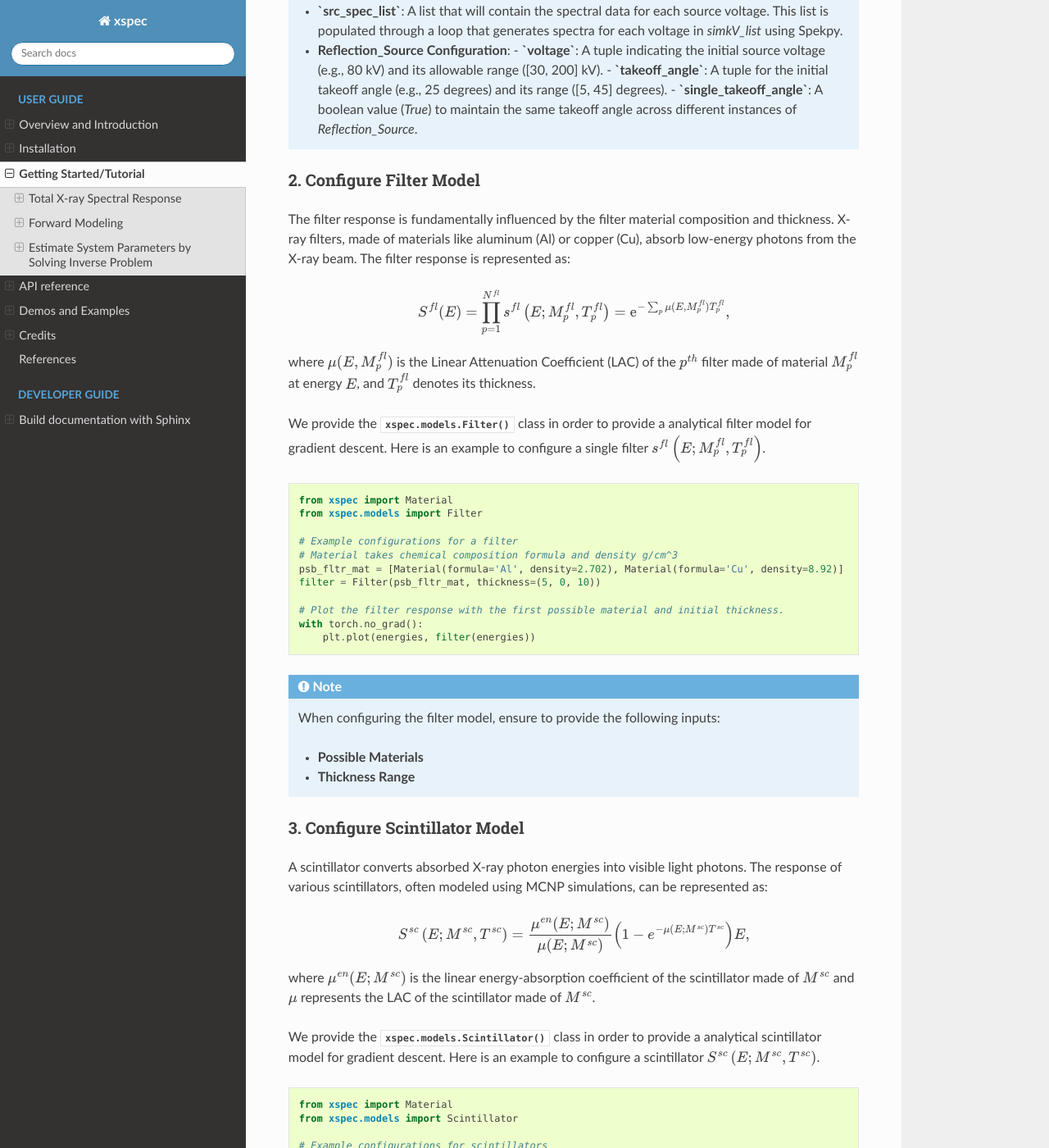
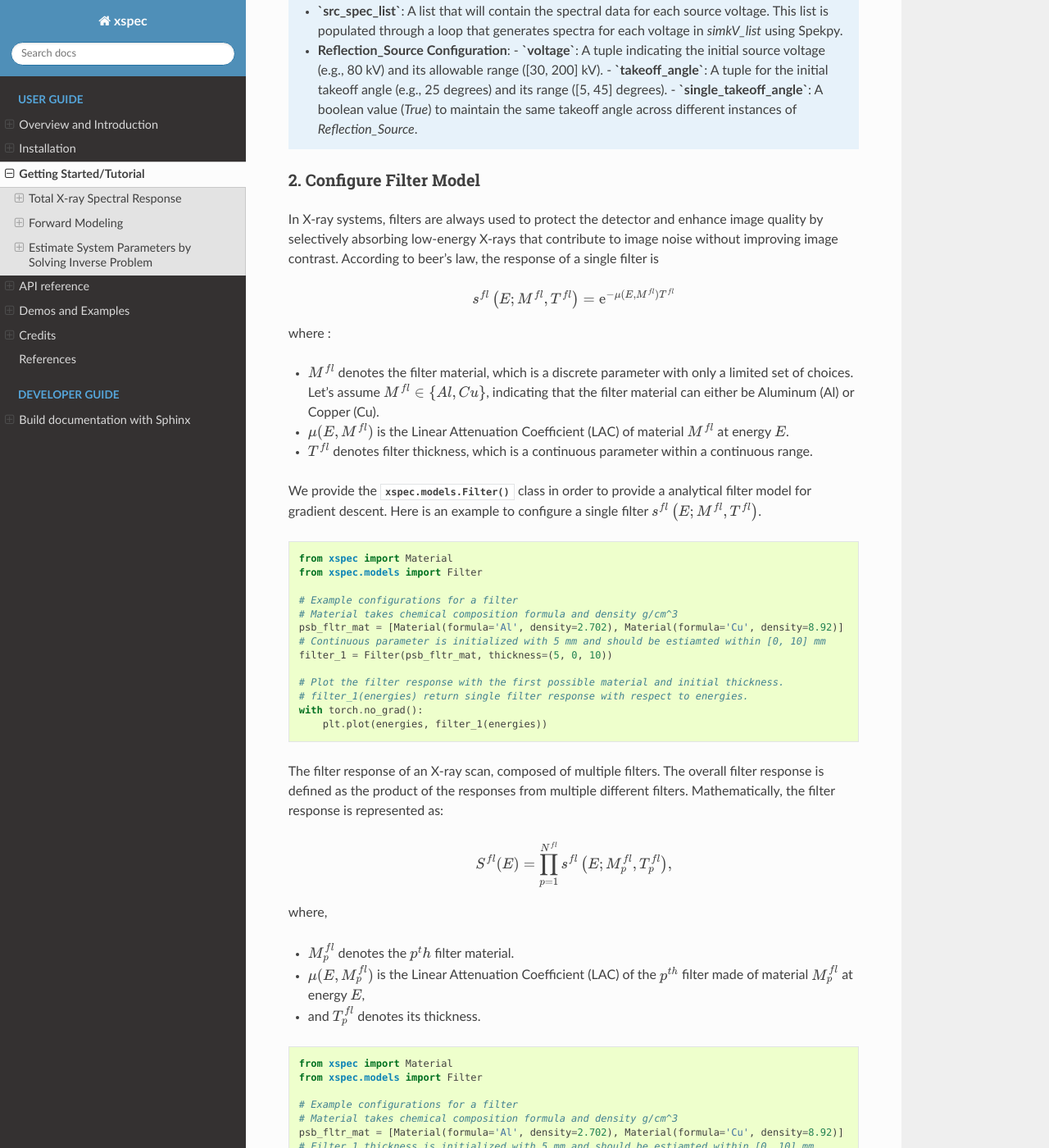
Before and after one commit to cabouman/xcal, a Sphinx documentation site: the page built from docs/source/tutorials.rst, in a window 1280 px wide and 1400 px high, scrolled down 3250 px. Shown: the whole window at 82% size. Built offline with Sphinx 7.4.7 and the Read the Docs theme 2.0.0, drawn with Linux system fonts in a browser that asks for light colours; some of the changed text lies outside the part shown.

Commit message:
Update tutorial

```diff
--- a/docs/source/tutorials.rst
+++ b/docs/source/tutorials.rst
@@ -120,16 +120,21 @@ Here is an example to configure the provided reflection source class. With the s
 
 2. Configure Filter Model
 -------------------------
-The filter response is fundamentally influenced by the filter material composition and thickness. X-ray filters, made of materials like aluminum (Al) or copper (Cu), absorb low-energy photons from the X-ray beam. The filter response is represented as:
+
+In X-ray systems, filters are always used to protect the detector and enhance image quality by selectively absorbing low-energy X-rays that contribute to image noise without improving image contrast.
+According to beer's law, the response of a single filter is
 
 .. math::
 
-   S^{fl}(E) = \prod_{p=1}^{N^{fl}} s^{fl}\left(E; M_p^{fl}, T_p^{fl}\right) = \mathrm{e}^{-\sum_p \mu(E, M_p^{fl}) T_p^{fl}},
+	s^{fl}\left(E; M^{fl}, T^{fl}\right) = \mathrm{e}^{-\mu(E, M^{fl}) T^{fl}}
 
-where :math:`\mu(E, M_p^{fl})` is the Linear Attenuation Coefficient (LAC) of the :math:`p^{th}` filter made of material :math:`M_p^{fl}` at energy :math:`E`, and :math:`T_p^{fl}` denotes its thickness.
+where :
 
+- :math:`M^{fl}` denotes the filter material, which is a discrete parameter with only a limited set of choices. Let's assume :math:`M^{fl} \in \{Al, Cu\}`, indicating that the filter material can either be Aluminum (Al) or Copper (Cu).
+- :math:`\mu(E, M^{fl})` is the Linear Attenuation Coefficient (LAC) of material :math:`M^{fl}` at energy :math:`E`.
+- :math:`T^{fl}` denotes filter thickness, which is a continuous parameter within a continuous range.
 
-We provide the :func:`xspec.models.Filter` class in order to provide a analytical filter model for gradient descent. Here is an example to configure a single filter :math:`s^{fl}\left(E; M_p^{fl}, T_p^{fl}\right)`.
+We provide the :func:`xspec.models.Filter` class in order to provide a analytical filter model for gradient descent. Here is an example to configure a single filter :math:`s^{fl}\left(E; M^{fl}, T^{fl}\right)`.
 
 .. code-block:: python
 
@@ -139,11 +144,46 @@ We provide the :func:`xspec.models.Filter` class in order to provide a analytica
     # Example configurations for a filter
     # Material takes chemical composition formula and density g/cm^3
     psb_fltr_mat = [Material(formula='Al', density=2.702), Material(formula='Cu', density=8.92)]
-    filter = Filter(psb_fltr_mat, thickness=(5, 0, 10))
+    # Continuous parameter is initialized with 5 mm and should be estiamted within [0, 10] mm
+    filter_1 = Filter(psb_fltr_mat, thickness=(5, 0, 10))
+
+    # Plot the filter response with the first possible material and initial thickness.
+    # filter_1(energies) return single filter response with respect to energies.
+    with torch.no_grad():
+        plt.plot(energies, filter_1(energies))
+
+
+The filter response of an X-ray scan, composed of multiple filters. The overall filter response is defined as the product of the responses from multiple different filters. Mathematically, the filter response is represented as:
+
+.. math::
+
+   S^{fl}(E) = \prod_{p=1}^{N^{fl}} s^{fl}\left(E; M_p^{fl}, T_p^{fl}\right),
+
+where,
+
+- :math:`M_p^{fl}` denotes the :math:`p^th` filter material.
+- :math:`\mu(E, M_p^{fl})` is the Linear Attenuation Coefficient (LAC) of the :math:`p^{th}` filter made of material :math:`M_p^{fl}` at energy :math:`E`,
+- and :math:`T_p^{fl}` denotes its thickness.
+
+.. code-block:: python
+
+    from xspec import Material
+    from xspec.models import Filter
+
+    # Example configurations for a filter
+    # Material takes chemical composition formula and density g/cm^3
+    psb_fltr_mat = [Material(formula='Al', density=2.702), Material(formula='Cu', density=8.92)]
+    # Filter 1 thickness is initialized with 5 mm and should be estiamted within [0, 10] mm
+    filter_1 = Filter(psb_fltr_mat, thickness=(5, 0, 10))
+
+    # Filter 2's material can be only silicon.
+    # Filter 2 thickness is initialized with 1 mm and should be estiamted within [0, 2] mm
+    filter_2 = Filter([Material(formula='Si', density=2.33)], thickness=(1, 0, 2))
 
     # Plot the filter response with the first possible material and initial thickness.
     with torch.no_grad():
-        plt.plot(energies, filter(energies))
+        plt.plot(energies, filter_1(energies)*filter_2(energies))
+
 
 .. note::
    When configuring the filter model, ensure to provide the following inputs:
@@ -159,7 +199,10 @@ A scintillator converts absorbed X-ray photon energies into visible light photon
 
    S^{sc}\left(E ; M^{sc}, T^{sc}\right) = \frac{\mu^{en}(E;  M^{sc})}{\mu(E;  M^{sc})}\left(1 - e^{-\mu(E;  M^{sc}) T^{sc}}\right) E,
 
-where :math:`\mu^{en}(E;  M^{sc})` is the linear energy-absorption coefficient of the scintillator made of :math:`M^{sc}` and :math:`\mu` represents the LAC of the scintillator made of :math:`M^{sc}`.
+where
+
+- :math:`\mu^{en}(E;  M^{sc})` is the linear energy-absorption coefficient of the scintillator made of :math:`M^{sc}` and
+- :math:`\mu` represents the LAC of the scintillator made of :math:`M^{sc}`.
 
 We provide the :func:`xspec.models.Scintillator` class in order to provide a analytical scintillator model for gradient descent. Here is an example to configure a scintillator :math:`S^{sc}\left(E ; M^{sc}, T^{sc}\right)`.
 
@@ -172,8 +215,8 @@ We provide the :func:`xspec.models.Scintillator` class in order to provide a ana
 	# Material takes chemical composition formula and density g/cm^3
 	scint_params_list = [
 		{'formula': 'CsI', 'density': 4.51},
-        {'formula': 'Lu3Al5O12', 'density': 6.73},
-        {'formula': 'CdWO4', 'density': 7.9},
+        	{'formula': 'Lu3Al5O12', 'density': 6.73},
+        	{'formula': 'CdWO4', 'density': 7.9},
 		# Add additional materials as required
 	]
 	psb_scint_mat = [Material(formula=scint_p['formula'], density=scint_p['density']) for scint_p in scint_params_list]
@@ -282,16 +325,19 @@ Add your normalized radiographs :math:`[y_1, y_2, y_3]`, forward matrices :math:
 - :math:`A_k` should have dimension :math:`Nviews, Nrows, Ncols, Nenergies`.
 - :math:`x_k` should have dimension :math:`Nenergies`.
 
-Assume you have all normalized radiographs and corresponding forward matrices already configured 3 different sources, 1 filter and 1 scintillator, we can load data and spectral models to the estimator.
+Assume you have all normalized radiographs and corresponding forward matrices. Also, already configured sources, filters, and scintillator, we then load data and spectral models to the estimator.
 
 .. code-block:: python
 
-    normalized_rads = [Your normalized radiographs here]
-    forward_matrices = [Your forward matrices here]
+    normalized_rads = [y_1, y_2, y_3]
+    forward_matrices = [A_1, A_2, A_3]
+
+    # x_1 is a product of source_1(energies)., filter_1(energies)., and scintillator(energies).
+    # x_2 and x_3 have different sources and filter combinations.
     spec_models = [
-    [source_1, filter, scintillator],
-    [source_2, filter, scintillator],
-    [source_3, filter, scintillator],
+    [source_1, filter_1, scintillator],
+    [source_2, filter_2, scintillator],
+    [source_3, filter_1, filter_2, scintillator],
     ]
 
     for nrad, forward_matrix, concatenate_models in zip(normalized_rads, forward_matrices, spec_models):
```
